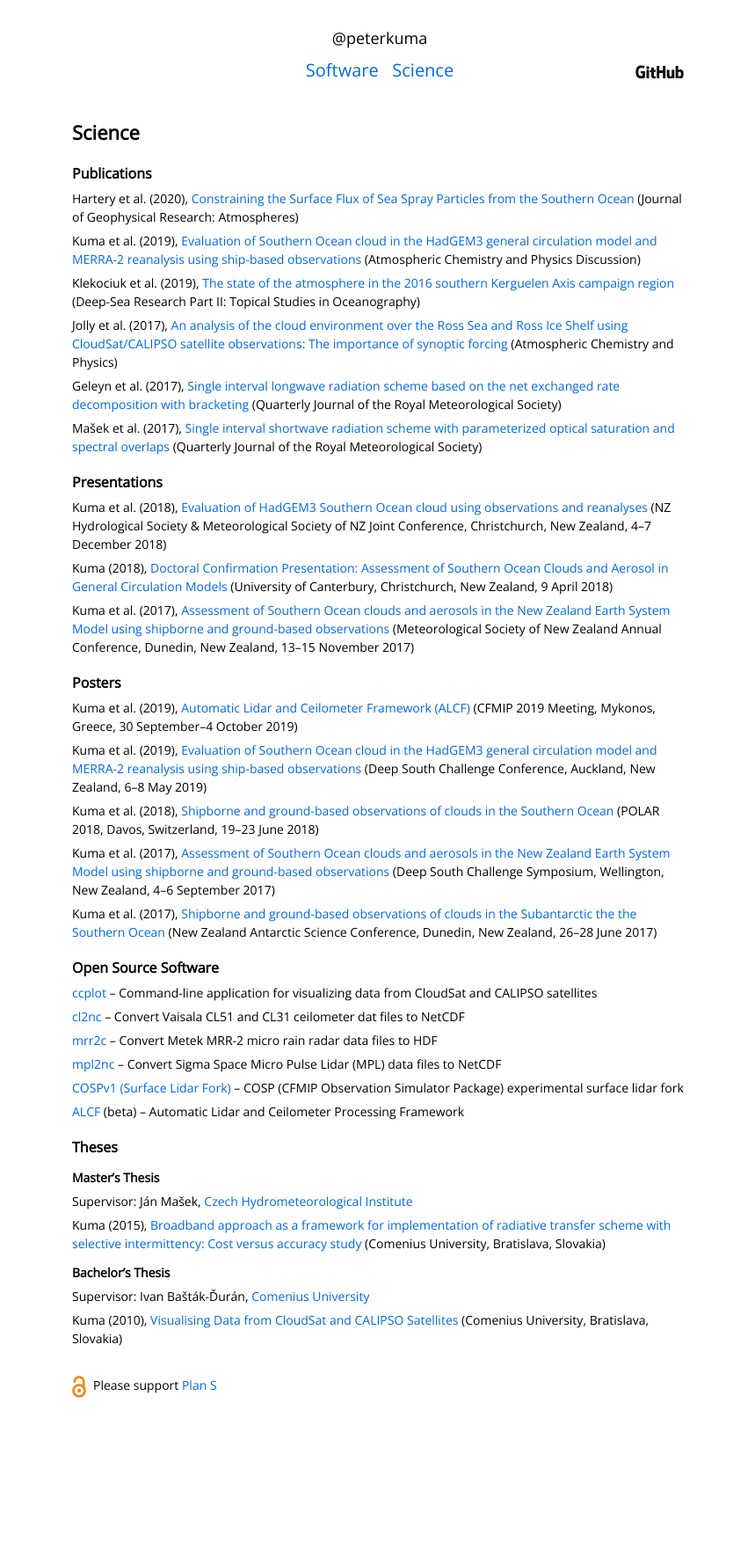
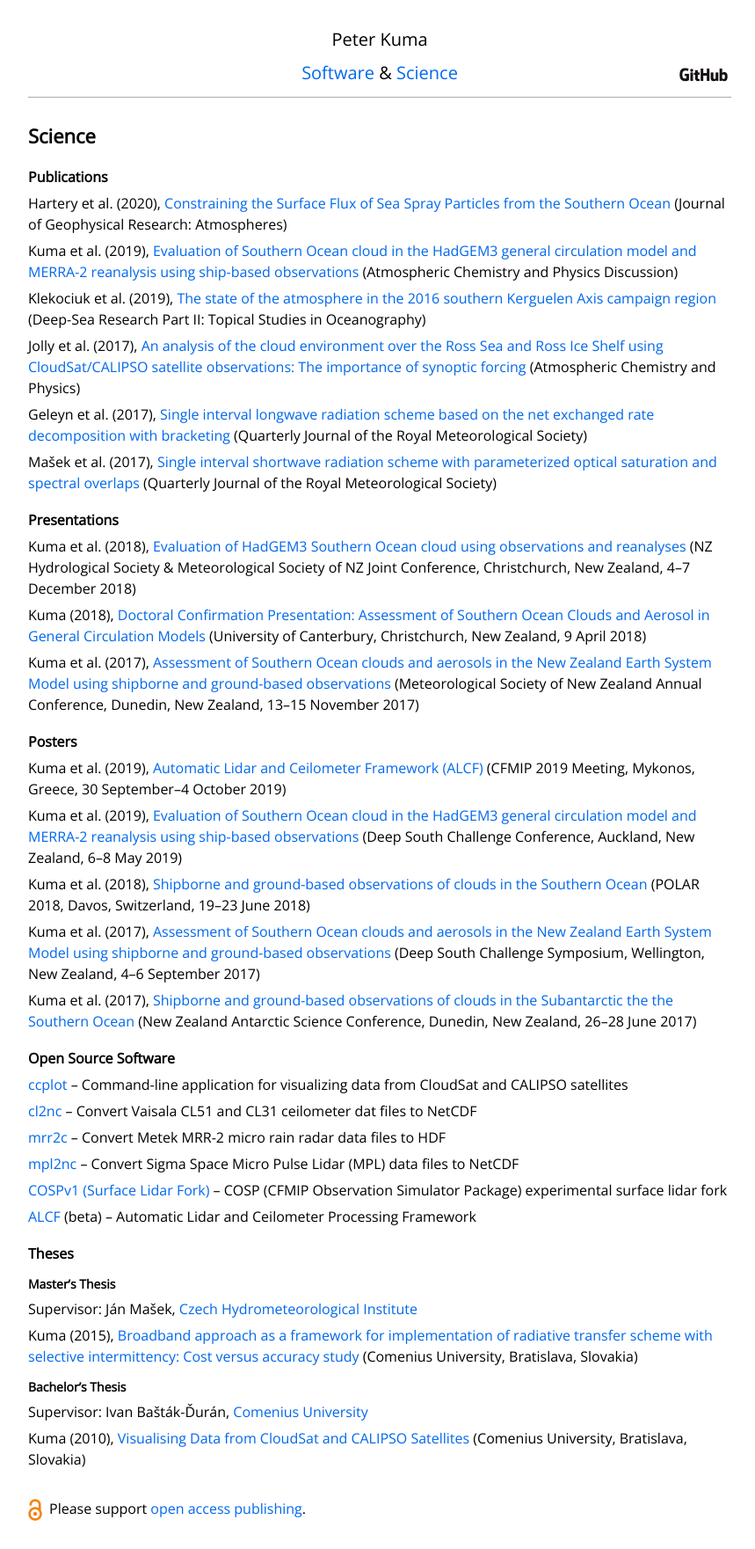
Before and after one commit to peterkuma/peterkuma.net, a Jekyll site: the page built from science/index.md, in a window 1280 px wide. Shown: the whole page at 88% size, without its empty margins (208-1067 px from the left). Built offline with Jekyll 4.4.1, drawn with Linux system fonts in a browser that asks for light colours; before the commit the page ends 1621 px from its top, so only the background shows below that.

Commit message:
Update layout

```diff
--- a/_layouts/default.html
+++ b/_layouts/default.html
@@ -1,7 +1,7 @@
 <!doctype html>
 <html>
 <head>
-<title>@peterkuma – {{ page.title }}</title>
+<title>{{ page.title }} | Peter Kuma</title>
 <link href="https://fonts.googleapis.com/css?family=Open+Sans" rel="stylesheet" />
 <link href="/css/default.css" rel="stylesheet" />
 <meta charset="utf-8" />
@@ -10,9 +10,9 @@
 <div class="page">
 <div class="top">
 <header>
-<h1>@peterkuma</h1>
+<h1>Peter Kuma</h1>
 <nav style="position: relative">
-<a href="/software">Software</a> &nbsp; <a href="/science">Science</a>
+<a href="/software">Software</a> &amp; <a href="/science">Science</a>
 <a href="https://github.com/peterkuma" style="position: absolute; right: 0; bottom: 0"><img src="/img/github.png" title="GitHub" style="display: block; height: 26px" /></a>
 </nav>
 </header>
--- a/css/default.css
+++ b/css/default.css
@@ -1,5 +1,5 @@
 html {
-	font: 14px/150% "Open Sans", sans-serif;
+	font: 16px/150% "Open Sans", sans-serif;
 }
 
 body {
@@ -9,10 +9,11 @@ body {
 header {
 	text-align: center;
 	padding-bottom: 8px;
+	border-bottom: 1px solid #aaaaaa;
 }
 
 header h1 {
-	font: 18px/150% "Open Sans", sans-serif;
+	font: 20px/150% "Open Sans", sans-serif;
 	margin-top: 0;
 	margin-bottom: 0;
 	font-weight: normal;
@@ -26,7 +27,7 @@ header nav {
 
 .page {
 	margin: 0 auto;
-	width: 700px;
+	width: 800px;
 }
 
 a {
@@ -35,7 +36,7 @@ a {
 }
 
 main {
-	width: 700px;
+	width: 800px;
 	margin-top: 10px;
 }
 
--- a/science/index.md
+++ b/science/index.md
@@ -68,5 +68,5 @@ Supervisor: Ivan Bašták-Ďurán, [Comenius University](https://uniba.sk/en)
 Kuma (2010), [Visualising Data from CloudSat and CALIPSO Satellites](https://github.com/peterkuma/research/raw/master/theses/Kuma%20(2010)%2C%20Visualising%20Data%20from%20CloudSat%20and%20CALIPSO%20Satellites.pdf) (Comenius University, Bratislava, Slovakia)
 
 <div style="margin: 32px 0">
-<img src="/img/open-access.png" width="16" style="vertical-align: middle; margin-right: 8px" />Please support <a href="https://www.coalition-s.org/">Plan S</a>
+<img src="/img/open-access.png" width="16" style="vertical-align: middle; margin-right: 8px" />Please support <a href="https://www.coalition-s.org/">open access publishing</a>.
 </div>
```
